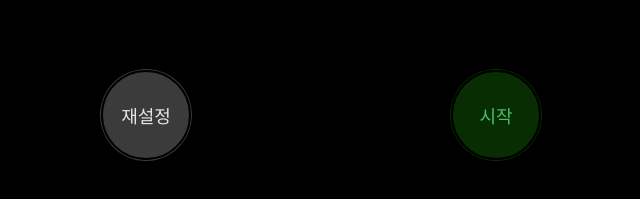
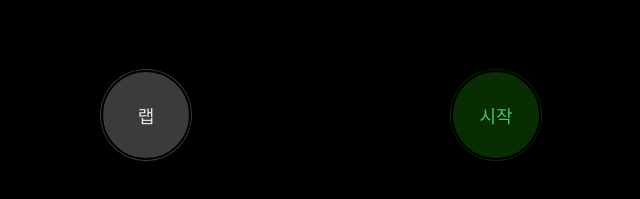
Before and after one commit to marco0212/stopwatch, a React (Create React App) app: page / in a window 1280 px wide. Shown: the part 339-538 px from the top of the page, without its empty margins (319-959 px from the left). Built offline with nearby package versions, Linux system fonts and the light colour scheme.

Commit message:
Fix to disable utilButton

```diff
--- a/src/App.js
+++ b/src/App.js
@@ -54,6 +54,7 @@ export default class App extends Component {
           toggleStart={this.toggleStart.bind(this)}
           utilFunction={this.utilFunction.bind(this)}
           appStatus={this.state.isLive}
+          time={this.state.milisec}
         />
         <RecordTable
           record={this.state.history}
--- a/src/component/ControlArea/ControlArea.js
+++ b/src/component/ControlArea/ControlArea.js
@@ -8,6 +8,7 @@ export default class ControlArea extends React.Component {
       <div className="control-area">
         <UtilButton
           utilFunction={this.props.utilFunction}
+          time={this.props.time}
           isLive={this.props.appStatus}
         />
         <ToggleStartButton
--- a/src/component/ControlArea/UtilButton/UtilButton.js
+++ b/src/component/ControlArea/UtilButton/UtilButton.js
@@ -1,12 +1,23 @@
 import React from "react";
 export default class UtilButton extends React.Component {
   render() {
-    let buttonText = "";
-    if (this.props.isLive) {
+    let buttonText = "",
+      className = "";
+    if (this.props.time) {
+      if (this.props.isLive) {
+        buttonText = "랩";
+      } else {
+        buttonText = "재설정";
+      }
+    } else {
       buttonText = "랩";
-    } else {
-      buttonText = "재설정";
+      className = "disable";
     }
-    return <button onClick={this.props.utilFunction}>{buttonText}</button>;
+
+    return (
+      <button className={className} onClick={this.props.utilFunction}>
+        {buttonText}
+      </button>
+    );
   }
 }
```
